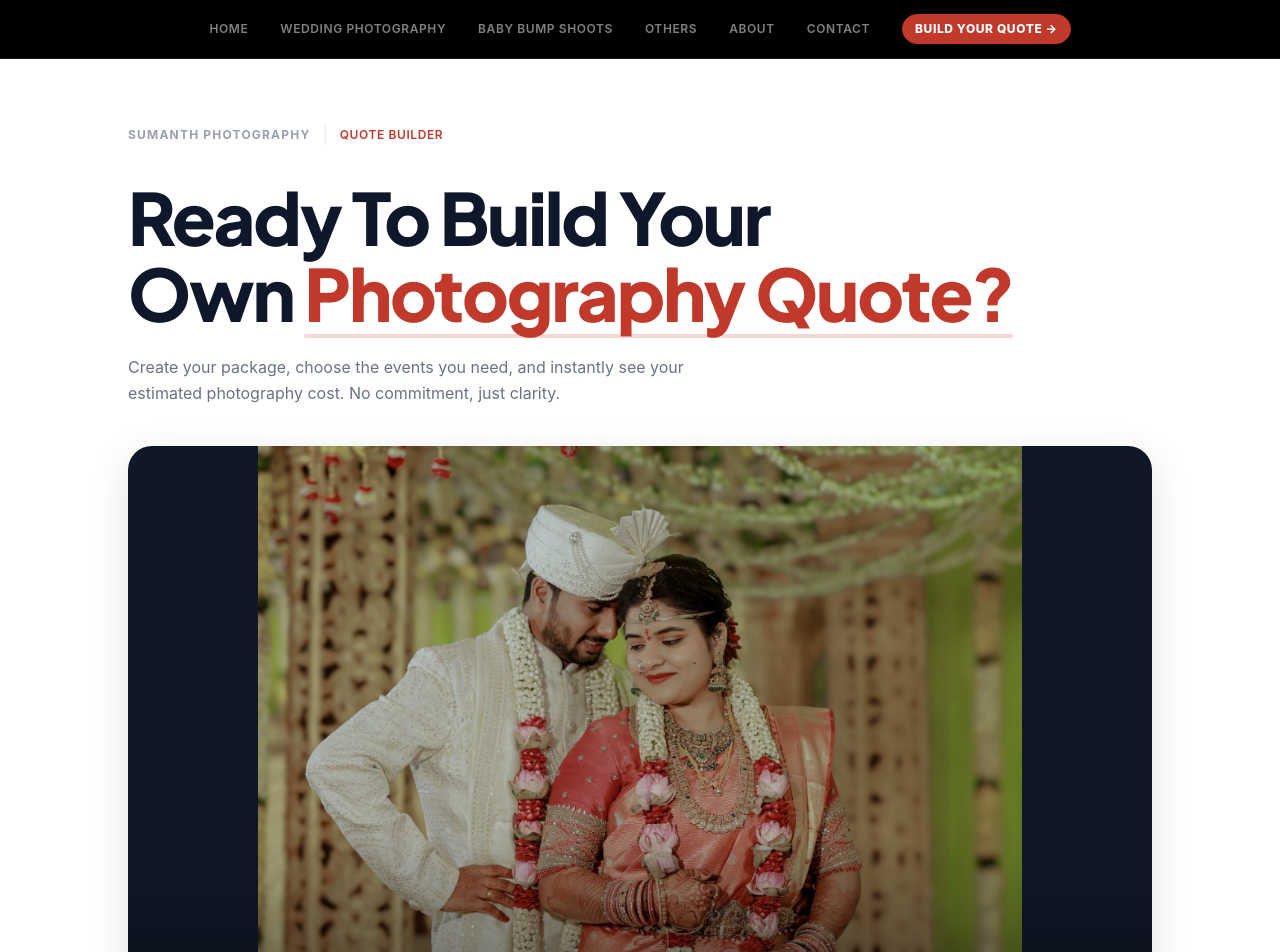
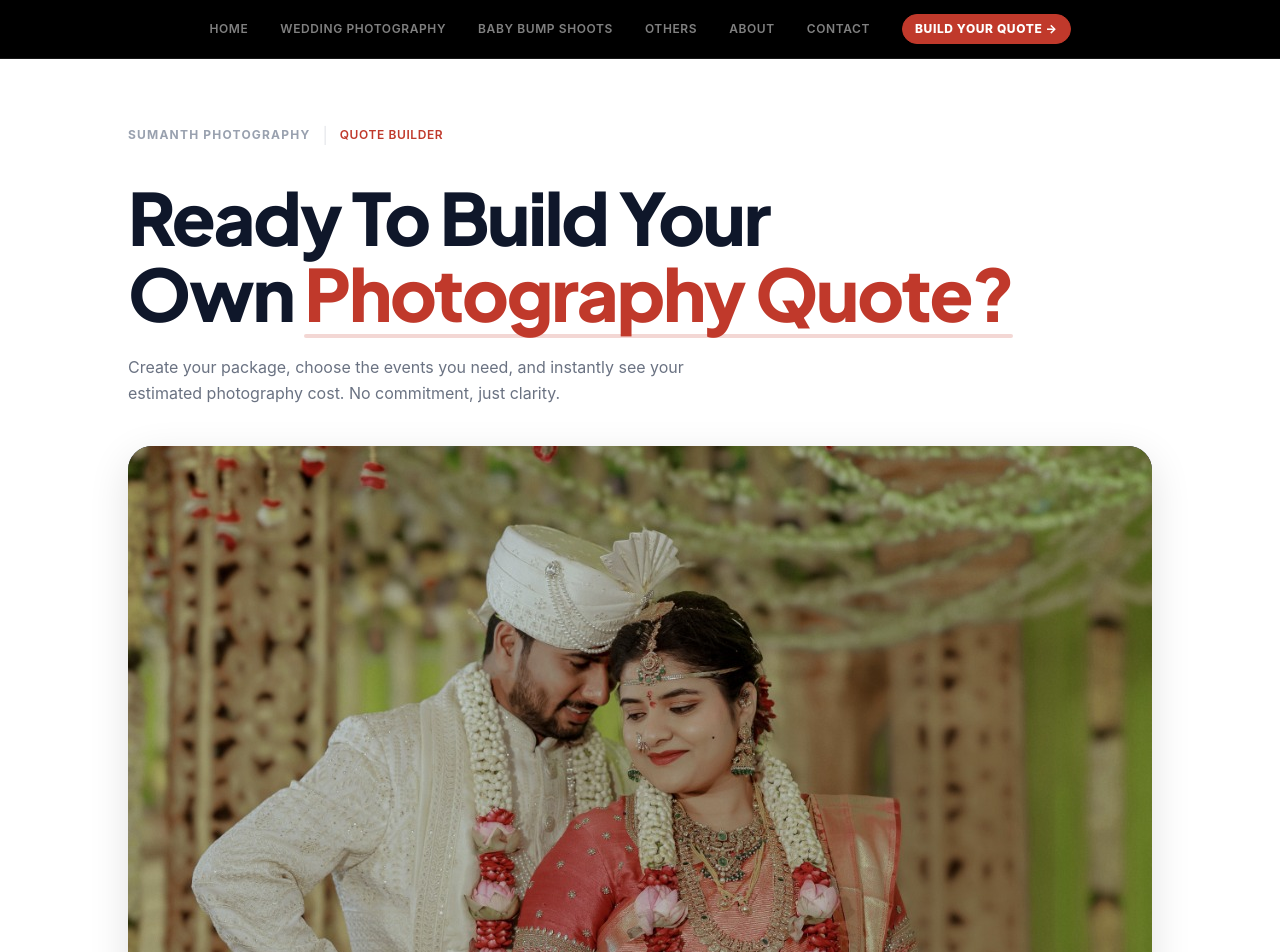
Before and after one commit to mani8899759/Sumanthphotography1, a React (Vite) app: page /build-your-quote in a window 1280 px wide. Shown: the top 952 px of the page. Built offline with nearby package versions, Linux system fonts and the light colour scheme.

Commit message:
style: set AdaptiveCoverImage to object-cover edge-to-edge fill

```diff
--- a/src/components/quote/AdaptiveCoverImage.jsx
+++ b/src/components/quote/AdaptiveCoverImage.jsx
@@ -37,7 +37,6 @@ export const AdaptiveCoverImage = ({
       className={`relative overflow-hidden rounded-3xl w-full bg-gray-900 ${className}`}
       style={{
         aspectRatio: `${aspectRatio}`,
-        maxHeight: '75vh',
         boxShadow: '0 12px 40px rgba(0,0,0,0.12)',
         ...style,
       }}
@@ -47,7 +46,7 @@ export const AdaptiveCoverImage = ({
         src={src}
         alt={alt}
         onLoad={handleImageLoad}
-        className={`w-full h-full object-contain object-center transition-all duration-700 hover:scale-[1.01] ${
+        className={`w-full h-full object-cover object-center transition-all duration-700 hover:scale-[1.01] ${
           isLoaded ? 'opacity-100' : 'opacity-0'
         }`}
         loading="eager"
```
